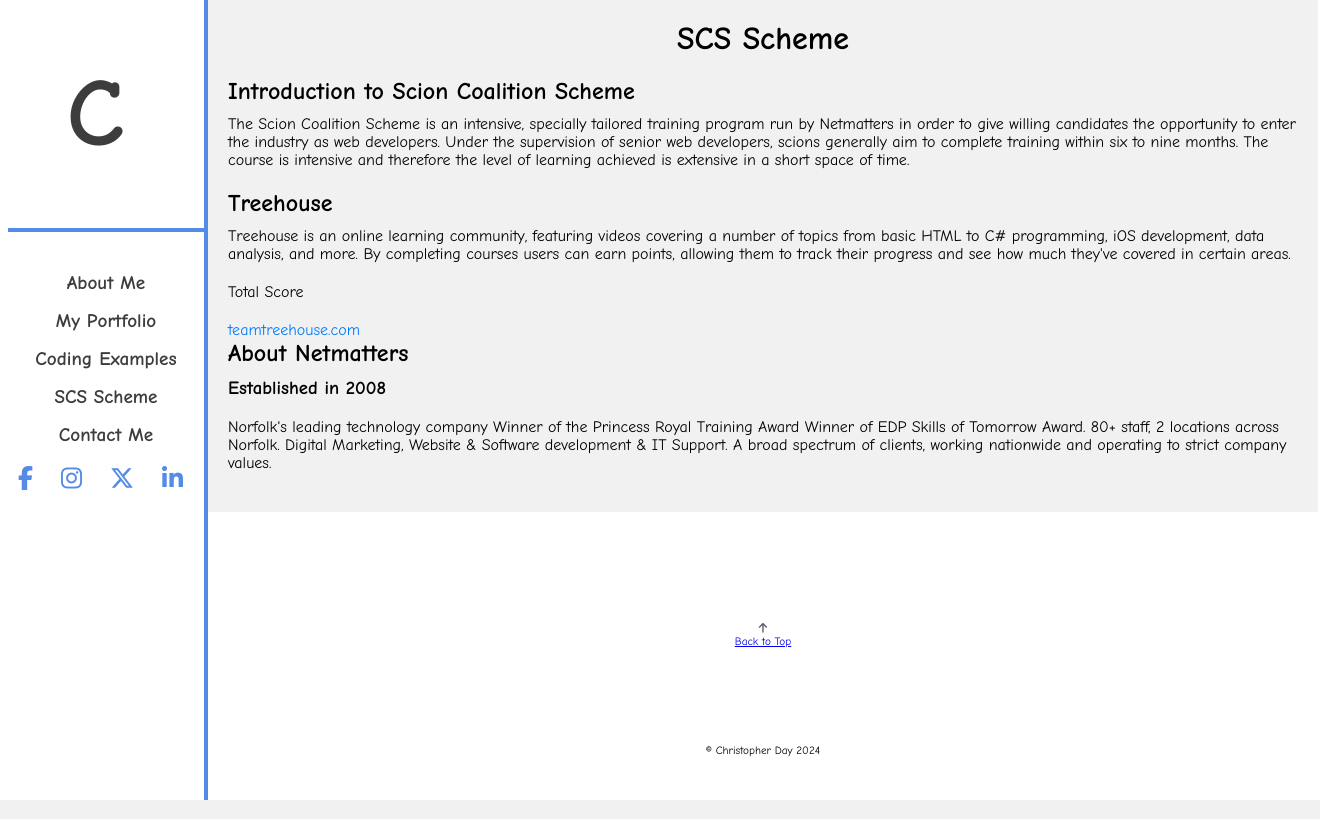
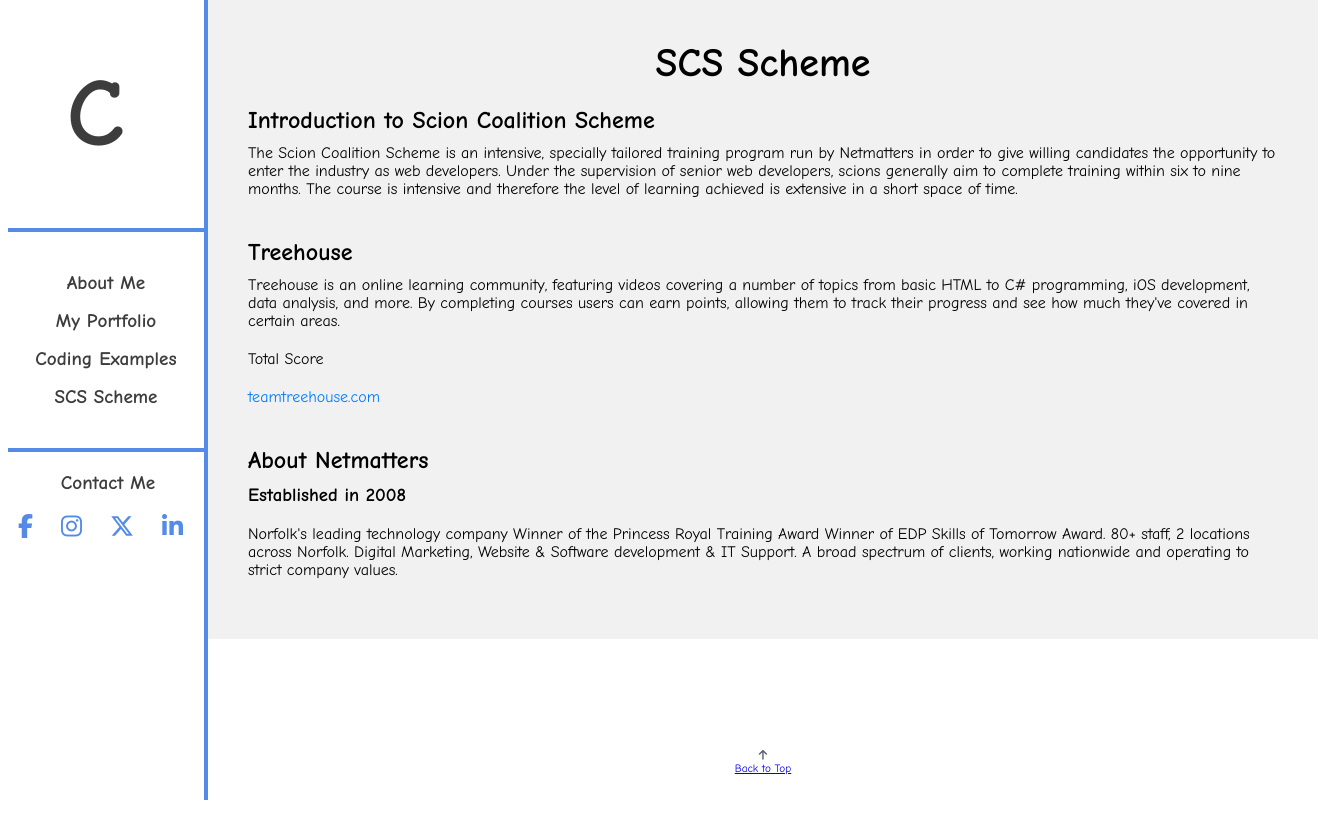
Before and after one commit to HackerDeDoDah/portfolio1, a PHP site: page /scheme.html in a window 1320 px wide. Shown: the top 819 px of the page. Run offline with PHP 8.4, Linux system fonts and the light colour scheme; some libraries are stand-ins or nearby versions.

Commit message:
changes by me

```diff
--- a/about.html
+++ b/about.html
@@ -32,7 +32,7 @@
                 <li><a href="portfolio.html">My Portfolio</a>
                 <li><a href="code.html">Coding Examples</a>
                 <li><a href="scheme.html">SCS Scheme</a>
-                <li><a href="index.html#form">Contact Me</a>
+                <li class="contact-me"><a href="index.html#form">Contact Me</a>
             </ul>
             <div class="icon-container">
                 <a href="https://www.facebook.com" target="_blank" aria-label="Facebook">
--- a/code.html
+++ b/code.html
@@ -22,7 +22,7 @@
                 <li><a href="portfolio.html">My Portfolio</a>
                 <li><a href="code.html">Coding Examples</a>
                 <li><a href="scheme.html">SCS Scheme</a>
-                <li><a href="index.html#form">Contact Me</a>
+                <li class="contact-me"><a href="index.html#form">Contact Me</a>
             </ul>
             <div class="icon-container">
                 <a href="https://www.facebook.com" target="_blank" aria-label="Facebook">
--- a/css/styles.css
+++ b/css/styles.css
@@ -87,7 +87,7 @@ aside .icon-container a {
   font-size: 1.5rem;
   padding: 10px;
   cursor: pointer;
-  transition: color 0.3s ease;
+  transition: color 0.5s ease;
 }
 aside .icon-container a:hover .fa-facebook-f {
   color: #1877F2;
@@ -139,7 +139,7 @@ aside .icon-container a:hover .fa-instagram {
   grid-template-columns: repeat(3, 1fr);
   grid-template-rows: repeat(2, 1fr);
   justify-content: space-between;
-  width: 1311px;
+  width: 1310px;
   min-height: 600px;
 }
 @media (min-width: 280px) {
@@ -327,6 +327,8 @@ footer {
 .scheme h1 {
   text-align: center;
   margin-bottom: 20px;
+  font-size: 2.5rem;
+  font-weight: 700;
 }
 .scheme h2 {
   margin-bottom: 10px;
@@ -343,9 +345,21 @@ footer {
 .scheme a:hover {
   color: #0056b3;
 }
+.scheme .scs, .scheme .treehouse, .scheme .netmatters {
+  margin: 20px;
+  margin-bottom: 40px;
+}
 
 .coming {
-  margin-left: 250px;
+  display: flex;
+  justify-content: center;
+  align-items: center;
+  width: 1100px;
+}
+.coming img {
+  width: 50%;
+  margin-left: auto;
+  margin-right: auto;
   margin-top: 150px;
 }
 
--- a/portfolio.html
+++ b/portfolio.html
@@ -22,7 +22,7 @@
                 <li><a href="portfolio.html">My Portfolio</a>
                 <li><a href="code.html">Coding Examples</a>
                 <li><a href="scheme.html">SCS Scheme</a>
-                <li><a href="index.html#form">Contact Me</a>
+                <li class="contact-me"><a href="index.html#form">Contact Me</a>
             </ul>
             <div class="icon-container">
                 <a href="https://www.facebook.com" target="_blank" aria-label="Facebook">
--- a/sass/_aside.scss
+++ b/sass/_aside.scss
@@ -54,7 +54,7 @@ aside {
             font-size: 1.5rem;
             padding: 10px;
             cursor: pointer;
-            transition: color 0.3s ease;
+            transition: color 0.5s ease;
             @include m.s-c;
         }
     }
--- a/sass/_hero.scss
+++ b/sass/_hero.scss
@@ -36,6 +36,8 @@
     h1 {
         text-align: center;
         margin-bottom: 20px;
+        font-size: 2.5rem;
+        font-weight: 700;
     }
     h2 {
         margin-bottom: 10px;
@@ -52,11 +54,23 @@
             color: #0056b3;
         }
     }
+    .scs, .treehouse, .netmatters {
+        margin: 20px;
+        margin-bottom: 40px;
+    }
 }
 
 .coming {
-    margin-left: 250px;
-    margin-top: 150px;
+    display: flex;
+    justify-content: center;
+    align-items: center;
+    width: 1100px;
+    img {
+        width: 50%;
+        margin-left: auto;
+        margin-right: auto;
+        margin-top: 150px;
+    }
 }
 
 .about {
--- a/sass/_main.scss
+++ b/sass/_main.scss
@@ -31,7 +31,7 @@
     grid-template-columns: repeat(3, 1fr);
     grid-template-rows: repeat(2,1fr);
     justify-content: space-between;
-    width: 1311px;
+    width: 1310px;
     min-height: 600px;
     @include m.responsive;
 }
--- a/scheme.html
+++ b/scheme.html
@@ -13,18 +13,22 @@
     <div class="container">
         <header>
             <div class="scheme">
+                <div class="scs">
                     <h1>SCS Scheme</h1>
                     <h2>Introduction to Scion Coalition Scheme</h2>
                     <p>The Scion Coalition Scheme is an intensive, specially tailored training program run by Netmatters in order to give willing candidates the opportunity to enter the industry as web developers. Under the supervision of senior web developers, scions generally aim to complete training within six to nine months. The course is intensive and therefore the level of learning achieved is extensive in a short space of time.
-
+                </div>
+                <div class="treehouse">
                     <h2>Treehouse</h2>
                     <p>Treehouse is an online learning community, featuring videos covering a number of topics from basic HTML to C# programming, iOS development, data analysis, and more. By completing courses users can earn points, allowing them to track their progress and see how much they've covered in certain areas.
                     <p>Total Score</p>
                     <a href="https://teamtreehouse.com/home">teamtreehouse.com</a>
-
+                </div>
+                <div class="netmatters">
                     <h2>About Netmatters</h2>
                     <h3>Established in 2008</h3>
                     <p>Norfolk's leading technology company Winner of the Princess Royal Training Award Winner of EDP Skills of Tomorrow Award. 80+ staff, 2 locations across Norfolk. Digital Marketing, Website & Software development & IT Support. A broad spectrum of clients, working nationwide and operating to strict company values.</p>
+                </div>
             </div>
         </header>
 
@@ -35,7 +39,7 @@
                 <li><a href="portfolio.html">My Portfolio</a>
                 <li><a href="code.html">Coding Examples</a>
                 <li><a href="scheme.html">SCS Scheme</a>
-                <li><a href="index.html#form">Contact Me</a>
+                <li class="contact-me"><a href="index.html#form">Contact Me</a>
             </ul>
             <div class="icon-container">
                 <a href="https://www.facebook.com" target="_blank" aria-label="Facebook">
```
Also changed, not shown: 1 other file. Lines whose indentation alone changed are shown as unchanged.
